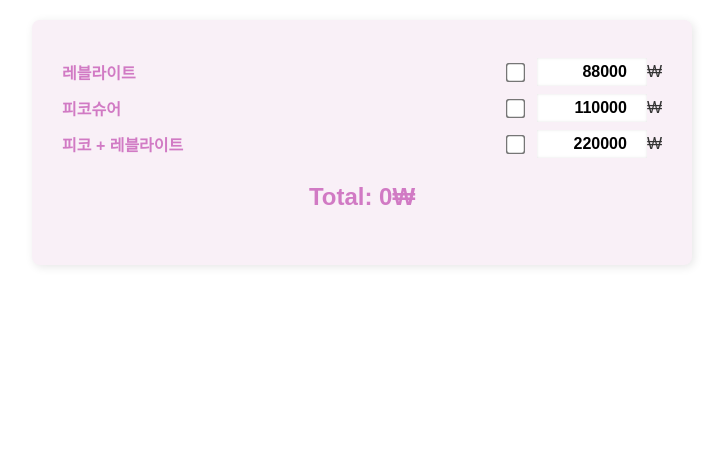
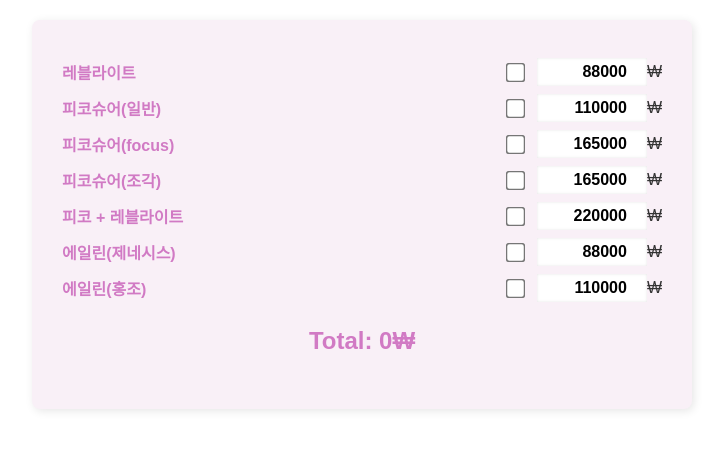
Before and after one commit to tkhsrk/simulation, a plain HTML site: page index.html in a window 1280 px wide. Shown: the whole page, without its empty margins (278-1003 px from the left). Drawn offline with Linux system fonts and the light colour scheme.

Commit message:
Update index.html

```diff
--- a/index.html
+++ b/index.html
@@ -103,15 +103,35 @@
                 <input type="number" class="price-input" value="88000" oninput="calculateTotal(); savePrices()">₩
             </div>
             <div class="item">
-                <span class="menu-name">피코슈어</span>
+                <span class="menu-name">피코슈어(일반)</span>
                 <input type="checkbox" class="option" onclick="calculateTotal()">
                 <input type="number" class="price-input" value="110000" oninput="calculateTotal(); savePrices()">₩
+            </div>
+            <div class="item">
+                <span class="menu-name">피코슈어(focus)</span>
+                <input type="checkbox" class="option" onclick="calculateTotal()">
+                <input type="number" class="price-input" value="165000" oninput="calculateTotal(); savePrices()">₩
+            </div>
+            <div class="item">
+                <span class="menu-name">피코슈어(조각)</span>
+                <input type="checkbox" class="option" onclick="calculateTotal()">
+                <input type="number" class="price-input" value="165000" oninput="calculateTotal(); savePrices()">₩
             </div>
             <div class="item">
                 <span class="menu-name">피코 + 레블라이트</span>
                 <input type="checkbox" class="option" onclick="calculateTotal()">
                 <input type="number" class="price-input" value="220000" oninput="calculateTotal(); savePrices()">₩
             </div>
+            <div class="item">
+                <span class="menu-name">에일린(제네시스)</span>
+                <input type="checkbox" class="option" onclick="calculateTotal()">
+                <input type="number" class="price-input" value="88000" oninput="calculateTotal(); savePrices()">₩
+            </div>
+            <div class="item">
+                <span class="menu-name">에일린(홍조)</span>
+                <input type="checkbox" class="option" onclick="calculateTotal()">
+                <input type="number" class="price-input" value="110000" oninput="calculateTotal(); savePrices()">₩
+            </div>
         </form>
         <h3 id="total" class="total">Total: 0₩</h3>
     </div>
```
